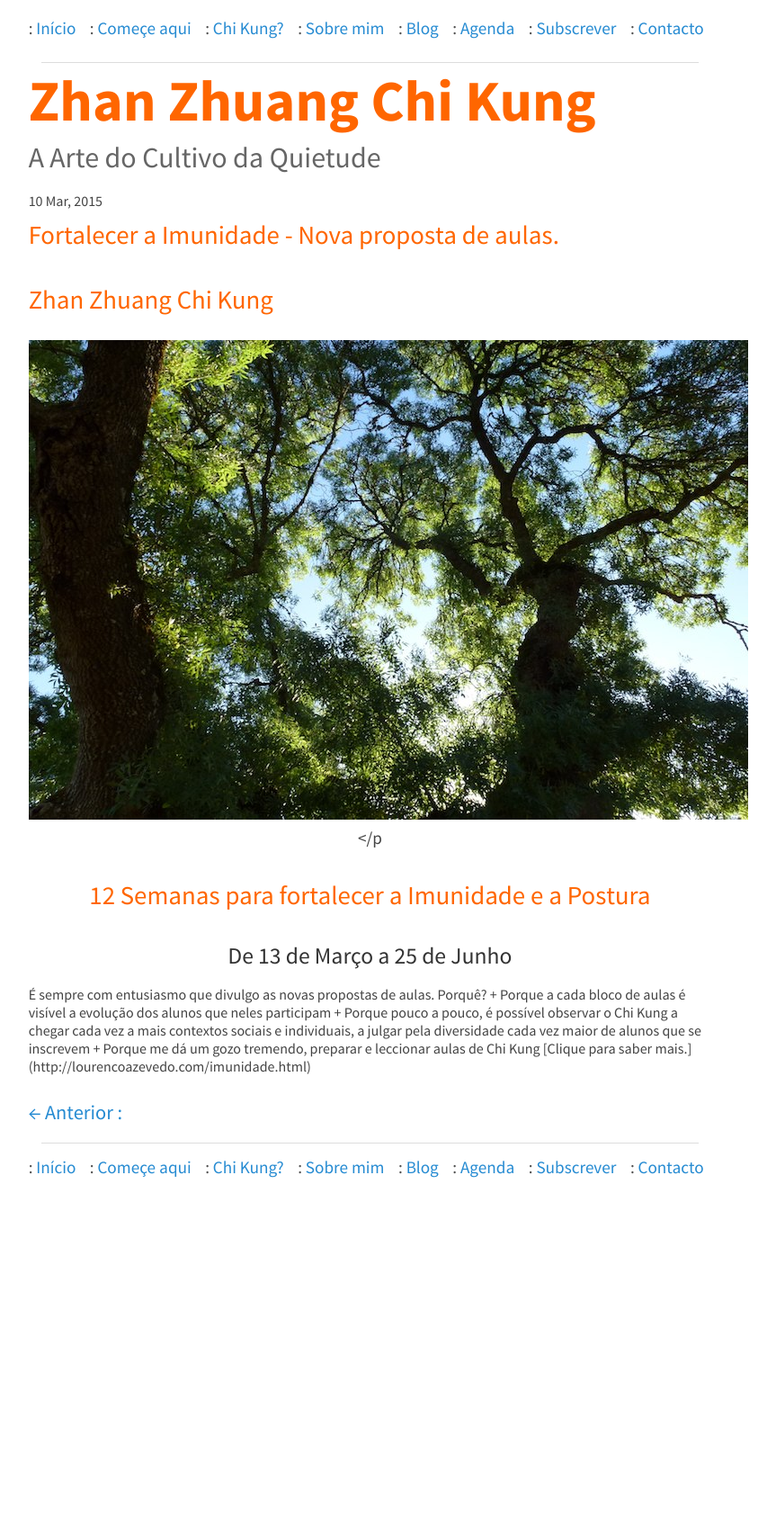
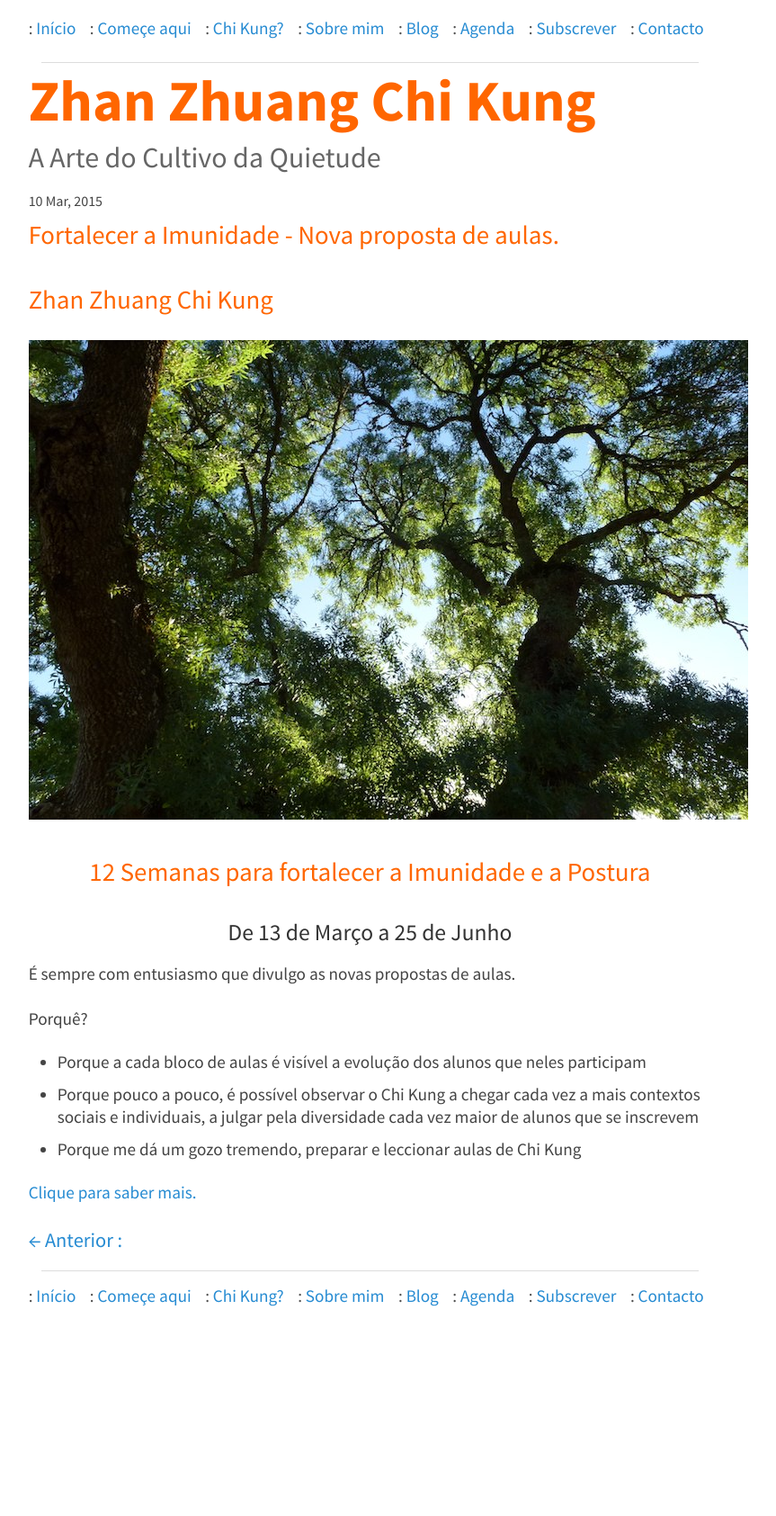
Before and after one commit to devagar/lourencoazevedo, a Jekyll site: the page built from _posts/2015-03-10-aulas.md, in a window 1280 px wide. Shown: the whole page at 90% size, without its empty margins (239-1102 px from the left). Built offline with Jekyll 4.4.1, drawn with Linux system fonts in a browser that asks for light colours; before the commit the page ends 1543 px from its top, so only the background shows below that.

Commit message:
imunidade

```diff
--- a/_posts/2015-03-10-aulas.md
+++ b/_posts/2015-03-10-aulas.md
@@ -4,7 +4,7 @@
 ---
 ## Zhan Zhuang Chi Kung
 
-<p align="center"><img src="http://lourencoazevedo.com/imagens/imunidade.jpg" style="width: 800px"></p
+<p align="center"><img src="http://lourencoazevedo.com/imagens/imunidade.jpg" style="width: 800px"></p>
 
 <h2 style="text-align: center;">
   12 Semanas para fortalecer a Imunidade e a Postura
```
